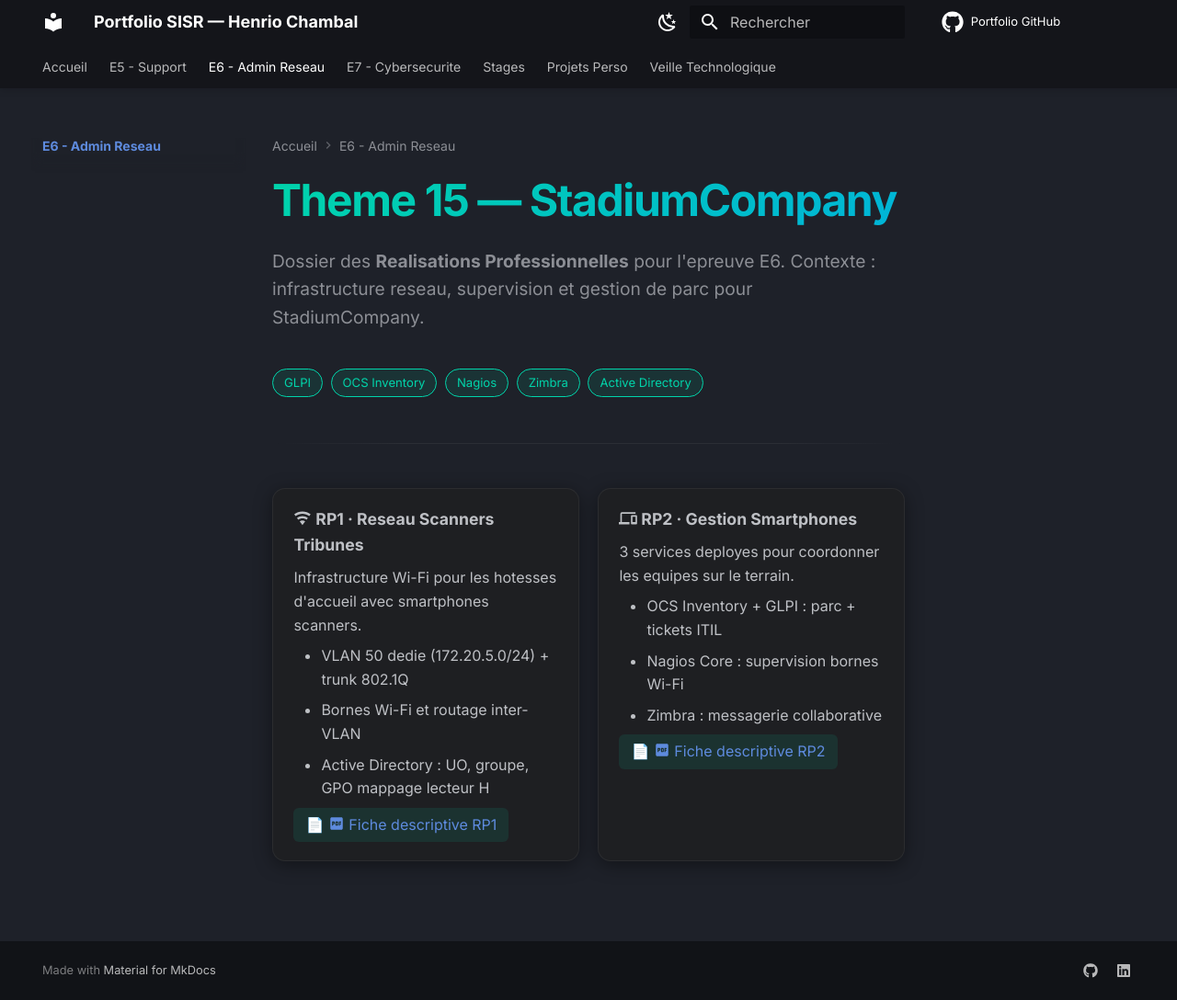
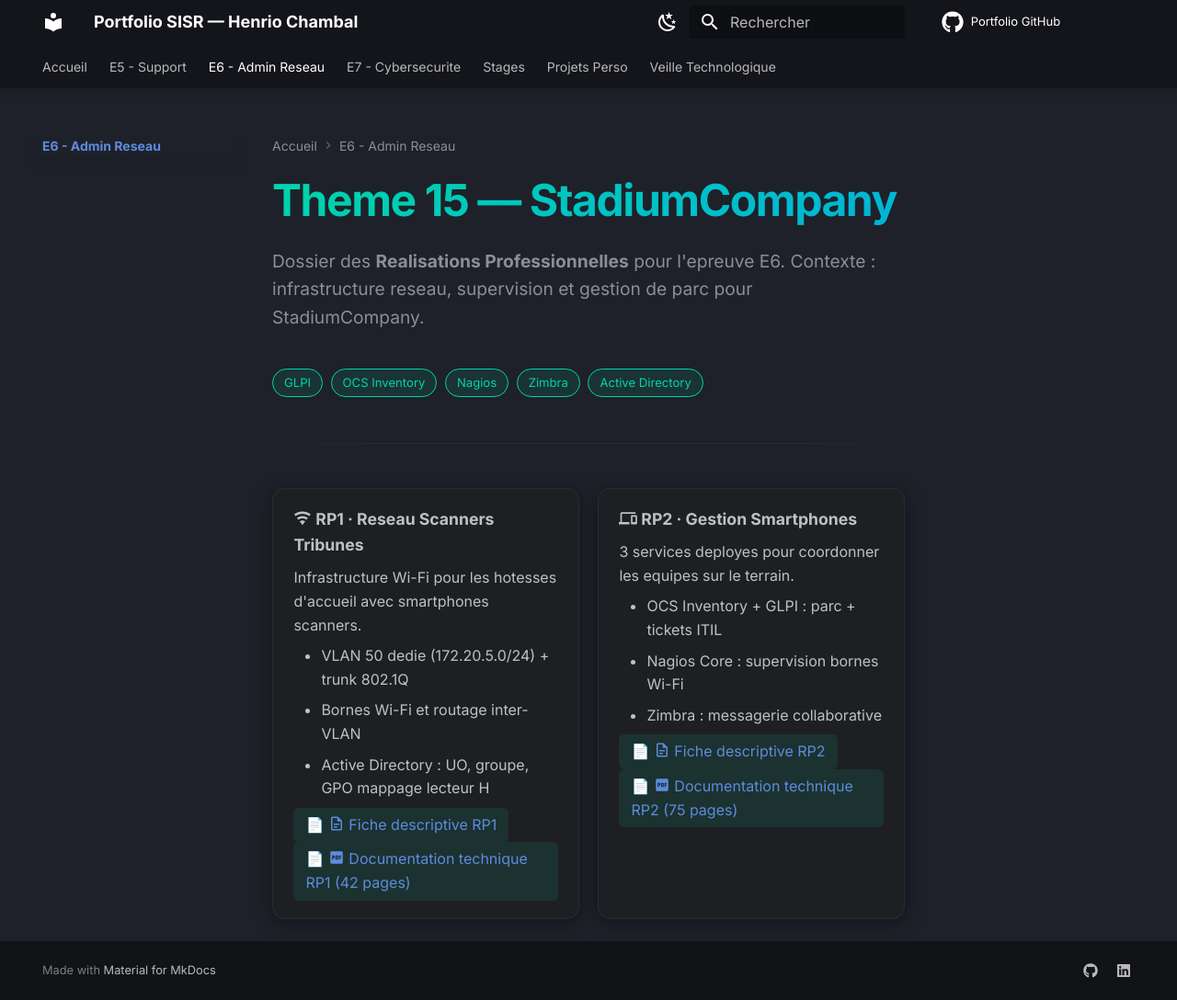
Before and after one commit to hnrio1/Portefolio-Sisr-, an MkDocs documentation site: the page built from docs/E6-Admin-Reseau/theme-15/README.md, in a window 1280 px wide and 1088 px high. Shown: the whole window at 92% size. Built offline with MkDocs 1.6.1 and Material for MkDocs 9.7.7, drawn with Linux system fonts in a browser that asks for light colours; comment, search, counter and statistics services are not loaded.

Commit message:
Theme 15 : remettre les TPs (docs techniques) + ajouter fiches descriptives

```diff
--- a/docs/E6-Admin-Reseau/theme-15/README.md
+++ b/docs/E6-Admin-Reseau/theme-15/README.md
@@ -16,7 +16,7 @@
     - Bornes Wi-Fi et routage inter-VLAN
     - Active Directory : UO, groupe, GPO mappage lecteur H
 
-    [:material-file-pdf-box: Fiche descriptive RP1](./RP1_Pages_Officielles.pdf){ target="_blank" }
+    [:material-file-document-outline: Fiche descriptive RP1](./RP1_Pages_Officielles.pdf){ target="_blank" } &nbsp; [:material-file-pdf-box: Documentation technique RP1 (42 pages)](./RP1_Documentation_Technique.pdf){ target="_blank" }
 
 -   :material-cellphone-link: __RP2 · Gestion Smartphones__
 
@@ -26,6 +26,6 @@
     - Nagios Core : supervision bornes Wi-Fi
     - Zimbra : messagerie collaborative
 
-    [:material-file-pdf-box: Fiche descriptive RP2](./RP2_Pages_Officielles.pdf){ target="_blank" }
+    [:material-file-document-outline: Fiche descriptive RP2](./RP2_Pages_Officielles.pdf){ target="_blank" } &nbsp; [:material-file-pdf-box: Documentation technique RP2 (75 pages)](./RP2_Documentation_Technique.pdf){ target="_blank" }
 
 </div>
```
Also changed, not shown: 2 other files.
